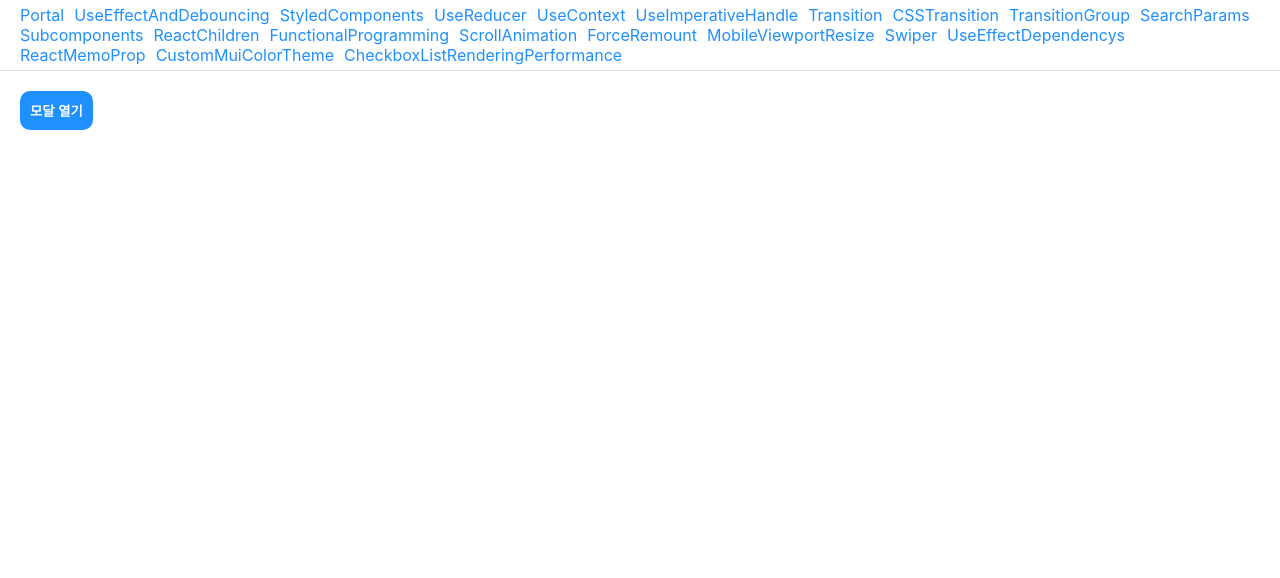
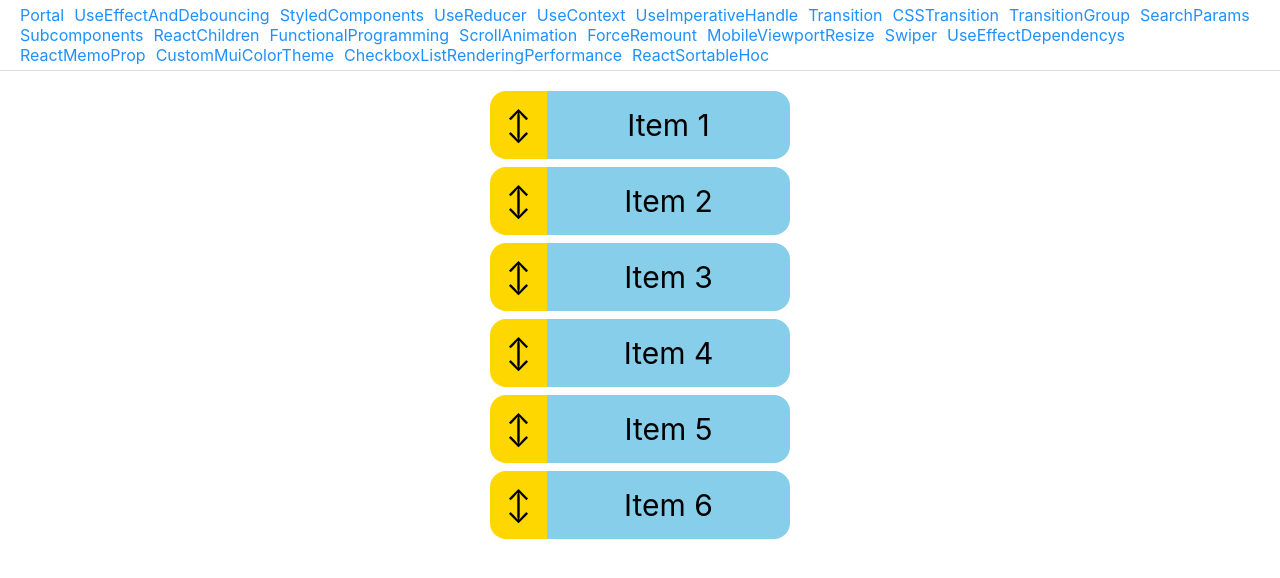
Before and after one commit to socratone/react-advanced, a React (Create React App) app: page /react-sortable-hoc in a window 1280 px wide. Shown: the top 578 px of the page. Built offline with nearby package versions, Linux system fonts and the light colour scheme.

Commit message:
feat: react-sortable-hoc을 이용한 draggable list

```diff
--- a/package.json
+++ b/package.json
@@ -18,6 +18,7 @@
     "react-dom": "^17.0.2",
     "react-router-dom": "^6.0.1",
     "react-scripts": "^5.0.1",
+    "react-sortable-hoc": "^2.0.0",
     "react-transition-group": "^4.4.2",
     "react-window": "^1.8.8",
     "styled-components": "^5.3.3",
--- a/src/App.tsx
+++ b/src/App.tsx
@@ -1,27 +1,28 @@
-import { Routes, Route } from 'react-router-dom';
-import PortalPage from './pages/PortalPage';
-import MainNav from './components/layout/MainNav';
-import MainNavItem from './components/layout/MainNavItem';
-import UseEffectAndDebouncingPage from './pages/UseEffectAndDebouncingPage';
-import StyledComponentsPage from './pages/StyledComponentsPage';
-import UseReducerPage from './pages/UseReducerPage';
-import UseContextPage from './pages/UseContextPage';
-import UseImperativeHandlePage from './pages/UseImperativeHandlePage';
-import TransitionPage from './pages/TransitionPage';
-import CSSTransitionPage from './pages/CSSTransitionPage';
-import TransitionGroupPage from './pages/TransitionGroupPage';
-import SearchParamsPage from './pages/SearchParamsPage';
-import SubcomponentsPage from './pages/SubcomponentsPage';
-import ReactChildrenPage from './pages/ReactChildrenPage';
-import FunctionalProgrammingPage from './pages/FunctionalProgrammingPage';
-import ScrollAnimationPage from './pages/ScrollAnimationPage';
-import ForceRemountPage from './pages/ForceRemountPage';
-import MobileViewportResizePage from './pages/MobileViewportResizePage';
-import SwiperPage from './pages/SwiperPage';
-import UseEffectDependencyPage from './pages/UseEffectDependencyPage';
-import ReactMemoPropPage from './pages/ReactMemoPropPage';
-import CustomMuiColorThemePage from './pages/CustomMuiColorThemePage';
-import CheckboxListRenderingPerformancePage from './pages/CheckboxListRenderingPerformancePage';
+import { Routes, Route } from "react-router-dom";
+import PortalPage from "./pages/PortalPage";
+import MainNav from "./components/layout/MainNav";
+import MainNavItem from "./components/layout/MainNavItem";
+import UseEffectAndDebouncingPage from "./pages/UseEffectAndDebouncingPage";
+import StyledComponentsPage from "./pages/StyledComponentsPage";
+import UseReducerPage from "./pages/UseReducerPage";
+import UseContextPage from "./pages/UseContextPage";
+import UseImperativeHandlePage from "./pages/UseImperativeHandlePage";
+import TransitionPage from "./pages/TransitionPage";
+import CSSTransitionPage from "./pages/CSSTransitionPage";
+import TransitionGroupPage from "./pages/TransitionGroupPage";
+import SearchParamsPage from "./pages/SearchParamsPage";
+import SubcomponentsPage from "./pages/SubcomponentsPage";
+import ReactChildrenPage from "./pages/ReactChildrenPage";
+import FunctionalProgrammingPage from "./pages/FunctionalProgrammingPage";
+import ScrollAnimationPage from "./pages/ScrollAnimationPage";
+import ForceRemountPage from "./pages/ForceRemountPage";
+import MobileViewportResizePage from "./pages/MobileViewportResizePage";
+import SwiperPage from "./pages/SwiperPage";
+import UseEffectDependencyPage from "./pages/UseEffectDependencyPage";
+import ReactMemoPropPage from "./pages/ReactMemoPropPage";
+import CustomMuiColorThemePage from "./pages/CustomMuiColorThemePage";
+import CheckboxListRenderingPerformancePage from "./pages/CheckboxListRenderingPerformancePage";
+import ReactSortableHocPage from "./pages/ReactSortableHocPage";
 
 function App() {
   return (
@@ -62,6 +63,7 @@ function App() {
         <MainNavItem to="/checkbox-list-rendering-performance">
           CheckboxListRenderingPerformance
         </MainNavItem>
+        <MainNavItem to="/react-sortable-hoc">ReactSortableHoc</MainNavItem>
       </MainNav>
       <Routes>
         <Route path="/portal" element={<PortalPage />} />
@@ -106,6 +108,7 @@ function App() {
           path="/checkbox-list-rendering-performance"
           element={<CheckboxListRenderingPerformancePage />}
         />
+        <Route path="/react-sortable-hoc" element={<ReactSortableHocPage />} />
         <Route path="*" element={<PortalPage />} />
       </Routes>
     </div>
--- /dev/null
+++ b/src/pages/ReactSortableHocPage/index.tsx
@@ -0,0 +1,109 @@
+import React, { useState } from 'react';
+import {
+  SortableContainer,
+  SortableElement,
+  SortableHandle,
+  arrayMove,
+} from 'react-sortable-hoc';
+import styled from 'styled-components';
+
+/**
+ * react-sortable-hoc을 이용한 draggable list
+ */
+const DndTrigger: any = SortableHandle(
+  ({ children }: { children: React.ReactNode }) => (
+    <StyledTrigger>{children}</StyledTrigger>
+  )
+);
+
+const DndItem: any = SortableElement(
+  ({ children }: { children: React.ReactNode }) => (
+    <StyledItem>{children}</StyledItem>
+  )
+);
+
+const DndList: any = SortableContainer(
+  ({ children }: { children: React.ReactNode }) => {
+    return <StyledList>{children}</StyledList>;
+  }
+);
+
+const ReactSortableHocPage = (): JSX.Element => {
+  const [items, setItems] = useState<string[]>([
+    'Item 1',
+    'Item 2',
+    'Item 3',
+    'Item 4',
+    'Item 5',
+    'Item 6',
+  ]);
+
+  const onSortEnd = ({
+    oldIndex,
+    newIndex,
+  }: {
+    oldIndex: number;
+    newIndex: number;
+  }): void => {
+    setItems((items) => arrayMove(items, oldIndex, newIndex));
+  };
+
+  return (
+    <Container>
+      <DndList
+        lockAxis="y"
+        lockToContainerEdges={true}
+        useDragHandle
+        onSortEnd={onSortEnd}
+      >
+        {items.map((value: any, index: number) => (
+          <DndItem key={`item-${index}`} index={index}>
+            <DndTrigger>↕</DndTrigger>
+            <StyledContent>{value}</StyledContent>
+          </DndItem>
+        ))}
+      </DndList>
+    </Container>
+  );
+};
+
+const Container = styled.div`
+  padding: 20px;
+  display: flex;
+  justify-content: center;
+`;
+
+const StyledList = styled.ul`
+  display: flex;
+  flex-direction: column;
+  gap: 8px;
+  padding: 0;
+  margin: 0;
+`;
+
+const StyledItem = styled.div`
+  display: flex;
+  border-radius: 16px;
+  overflow: hidden;
+  width: 300px;
+`;
+
+const StyledTrigger = styled.div`
+  cursor: pointer;
+  display: flex;
+  align-items: center;
+  background-color: gold;
+  font-size: 30px;
+  padding: 16px;
+`;
+
+const StyledContent = styled.div`
+  background-color: skyblue;
+  flex-grow: 1;
+  display: flex;
+  align-items: center;
+  justify-content: center;
+  font-size: 30px;
+`;
+
+export default ReactSortableHocPage;
```
Also changed, not shown: 2 other files (tests, documents, lock files or other folders).
